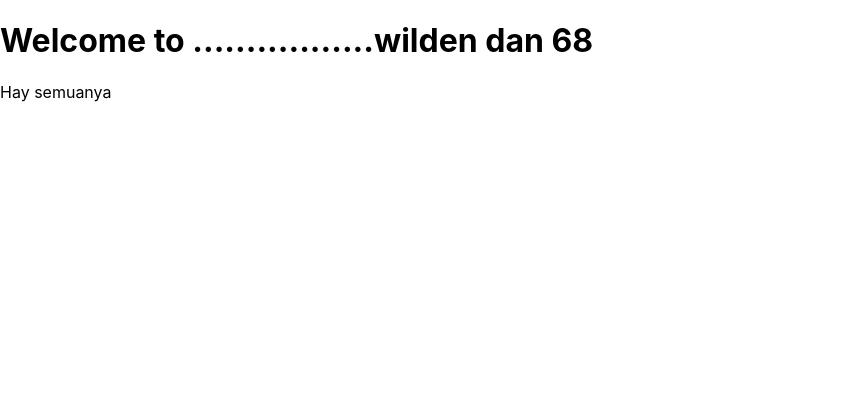
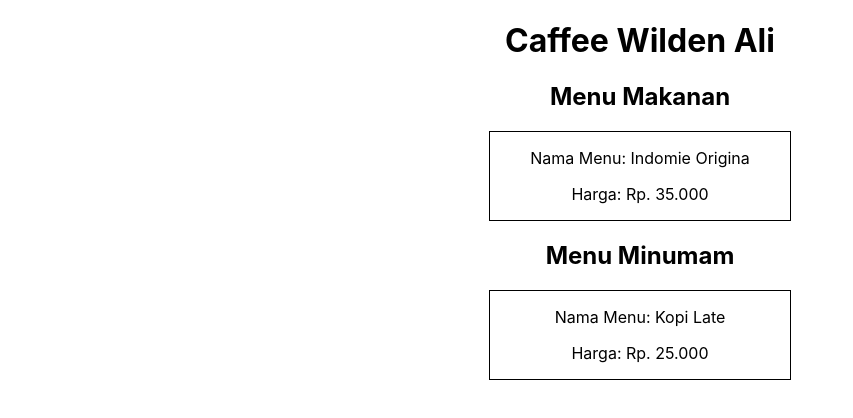
Before and after one commit to wildenali/React_WebApp, a React (Create React App) app in the folder 02-React_Basic/01-my-app/: page / in a window 1280 px wide. Shown: the top 418 px of the page, without its empty margins (0-853 px from the left). Built offline with nearby package versions, Linux system fonts and the light colour scheme.

Commit message:
Membuat React Element di App.js

```diff
--- a/02-React_Basic/01-my-app/src/App.js
+++ b/02-React_Basic/01-my-app/src/App.js
@@ -3,11 +3,20 @@
 
 class App extends Component {
   render() {
-    const namaDepan = "wilden";
     return (
-      <div>
-        <h1 className="main-title">Welcome to .................{ namaDepan } dan { 23 + 45 }</h1>
-        <p>Hay semuanya</p>
+      <div className="App">
+        <h1>Caffee Wilden Ali</h1>
+          <h2>Menu Makanan</h2>
+          <div style={{ border: "1px solid black", width: 300, margin: 'auto'}}>
+            <p>Nama Menu: Indomie Origina</p>
+            <p>Harga: Rp. 35.000</p>
+          </div>
+
+          <h2>Menu Minumam</h2>
+          <div style={{ border: "1px solid black", width: 300, margin: 'auto'}}>
+            <p>Nama Menu: Kopi Late</p>
+            <p>Harga: Rp. 25.000</p>
+          </div>
       </div>
     );
   }
```
